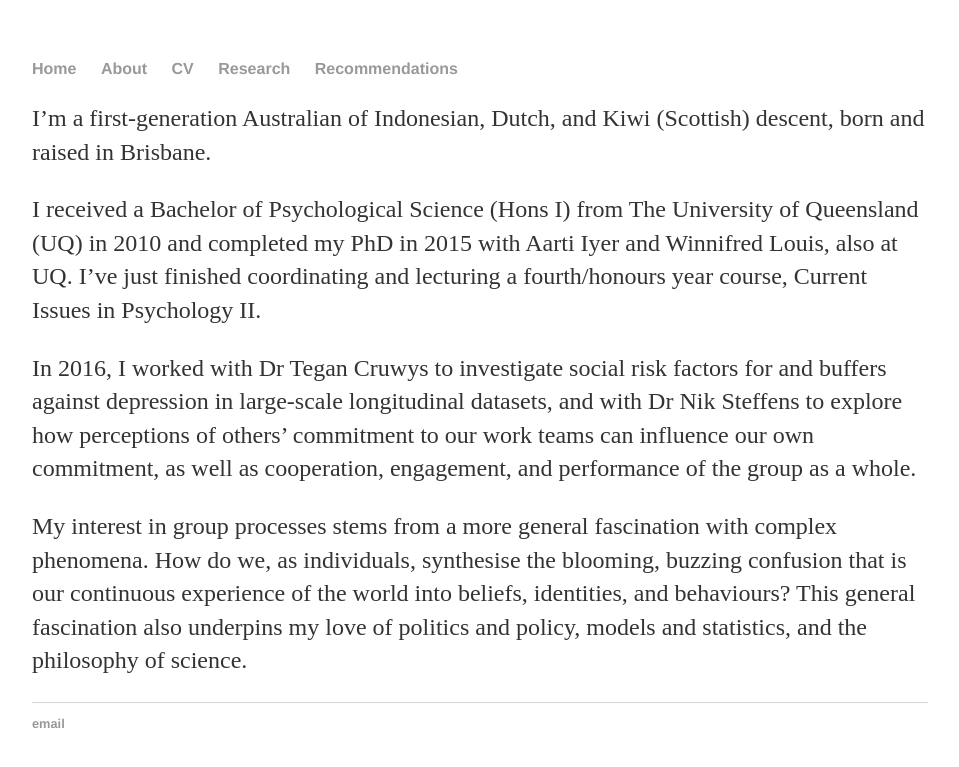
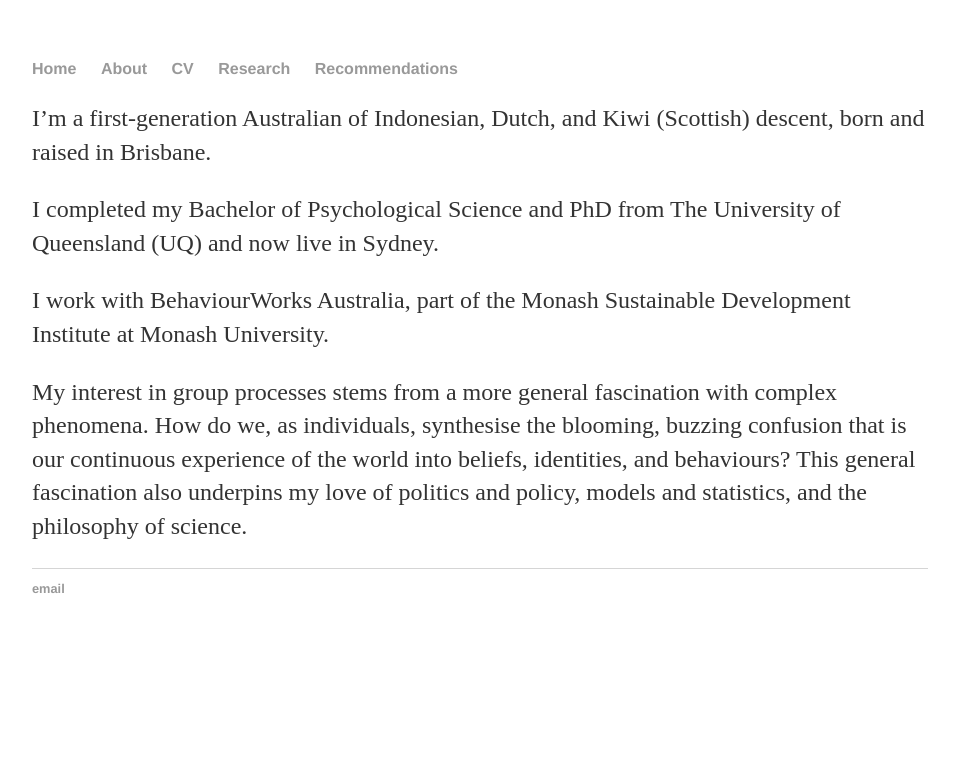
Before and after one commit to aksaeri/scrub, a Jekyll site: the page built from pages/about.md, in a window 1280 px wide. Shown: the top 767 px of the page, without its empty margins (160-1119 px from the left). Built offline with Jekyll 4.4.1, drawn with Linux system fonts in a browser that asks for light colours.

Commit message:
Update about.md

```diff
--- a/pages/about.md
+++ b/pages/about.md
@@ -4,10 +4,10 @@ title: About
 description: Alexander Saeri's about page
 ---
 
-I’m a first-generation Australian of Indonesian, Dutch, and Kiwi (Scottish) descent, born and raised in Brisbane.
+I'm a first-generation Australian of Indonesian, Dutch, and Kiwi (Scottish) descent, born and raised in Brisbane.
 
-I received a Bachelor of Psychological Science (Hons I) from The University of Queensland (UQ) in 2010 and completed my PhD in 2015 with Aarti Iyer and Winnifred Louis, also at UQ. I've just finished coordinating and lecturing a fourth/honours year course, Current Issues in Psychology II.
+I completed my Bachelor of Psychological Science and PhD from The University of Queensland (UQ) and now live in Sydney.
 
-In 2016, I worked with Dr Tegan Cruwys to investigate social risk factors for and buffers against depression in large-scale longitudinal datasets, and with Dr Nik Steffens to explore how perceptions of others' commitment to our work teams can influence our own commitment, as well as cooperation, engagement, and performance of the group as a whole.
+I work with BehaviourWorks Australia, part of the Monash Sustainable Development Institute at Monash University.
 
 My interest in group processes stems from a more general fascination with complex phenomena. How do we, as individuals, synthesise the blooming, buzzing confusion that is our continuous experience of the world into beliefs, identities, and behaviours? This general fascination also underpins my love of politics and policy, models and statistics, and the philosophy of science.
```
